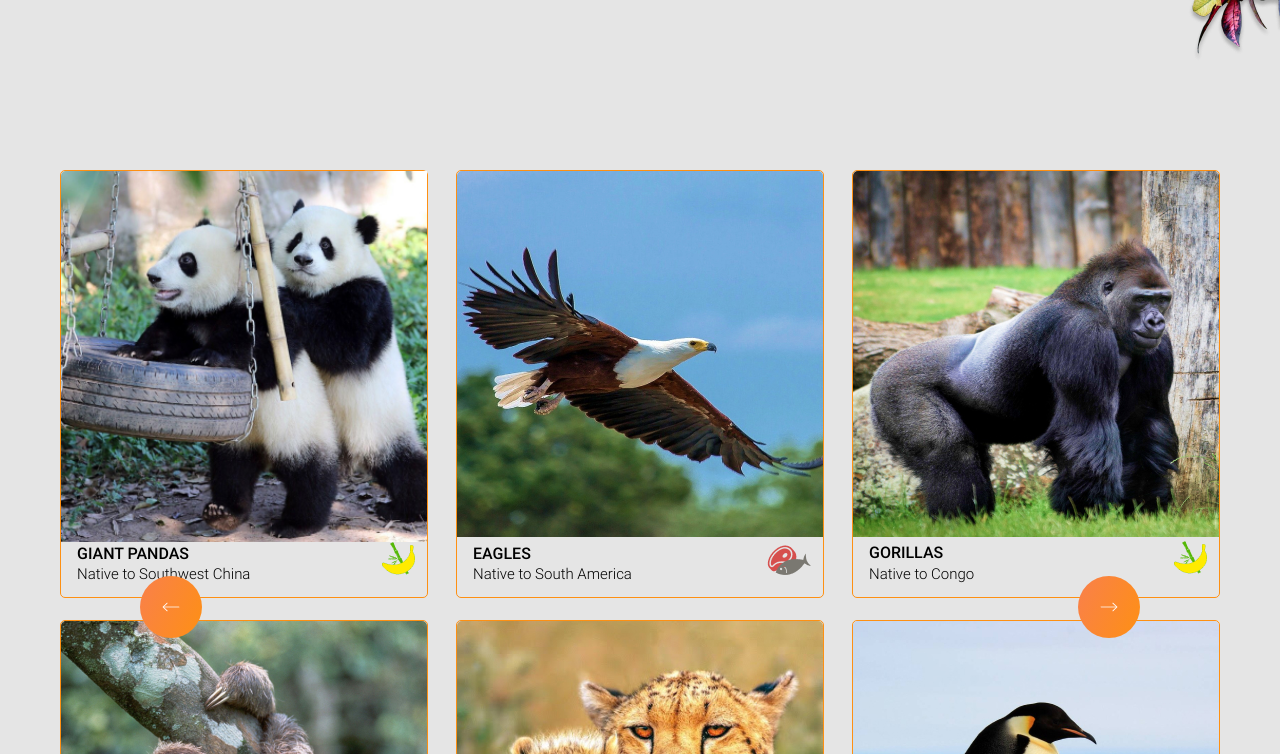
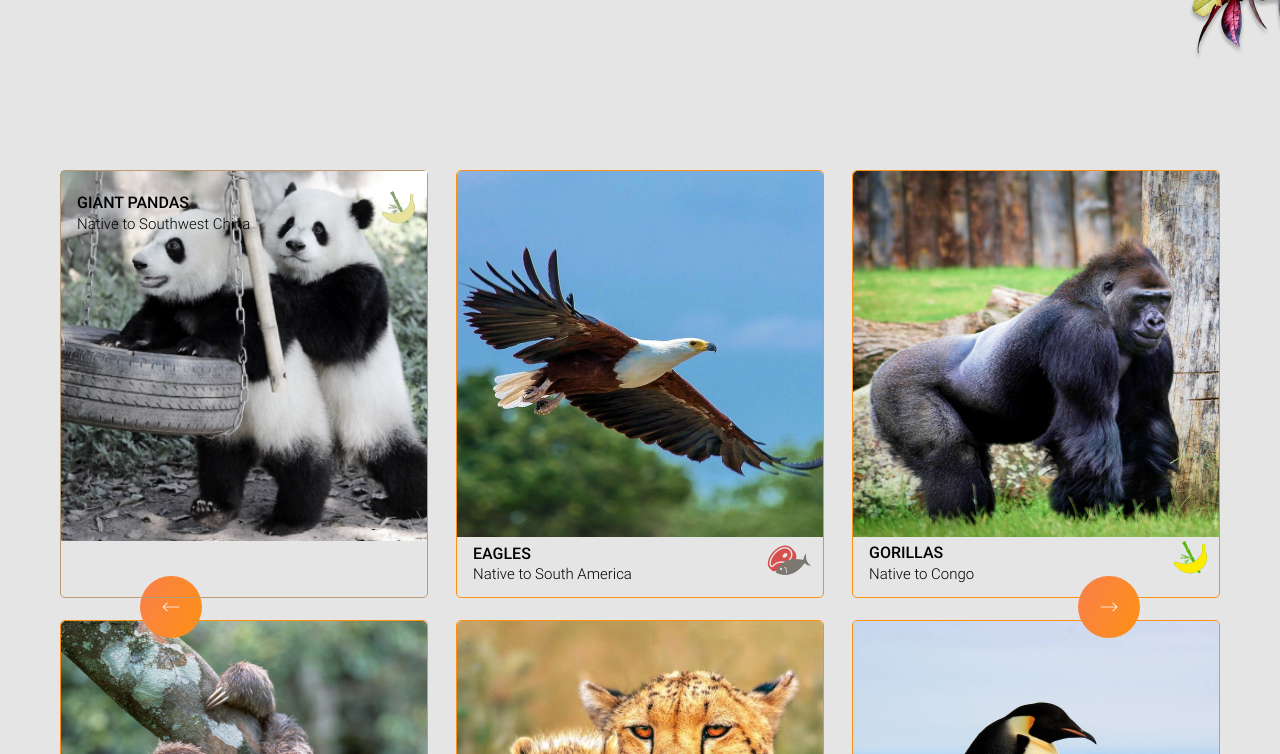
Before and after one commit to tribisalex/RSSchool, a plain HTML site: page online-zoo/pages/main/index.html in a window 1280 px wide. In both pictures the pointer is over the picture 244 px from the left and 1684 px from the top of the page. Shown: the part 1330-2084 px from the top of the page. Drawn offline with Linux system fonts and the light colour scheme.

Commit message:
feat: add pets-card interactive

```diff
--- a/online-zoo/pages/main/style.css
+++ b/online-zoo/pages/main/style.css
@@ -340,10 +340,49 @@ body {
   border-radius: 5px 5px 0 0;
 }
 
-.pets-card-img img:hover {
-  width: 386px;
-  height: 386px;
+.pets-card img:hover {
+  -webkit-transform: scale(1.2);
+  -ms-transform: scale(1.2);
+  transform: scale(1.1);
 }
+
+.pets-card:hover{
+  filter:grayscale(80%);
+  -webkit-filter:grayscale(70%);
+  transition:0.6s;
+  -webkit-transition:0.6s;
+}
+
+.pets-card:hover .pets-card-description{
+  visibility:visible;
+  transition:1s;
+  -webkit-transition:1s;
+  transform:translatey(-350px);
+  -webkit-transform:translatey(-350px)
+}
+
+.pets-card-description-item:hover {
+  color: white;
+}
+
+/*.pets-card:hover .pets_subtitle{*/
+/*  visibility:visible;*/
+/*  transition:1s;*/
+/*  -webkit-transition:1s;*/
+/*  transform:translatey(-350px);*/
+/*  -webkit-transform:translatey(-350px)*/
+/*}*/
+
+/*.pets-card:hover{*/
+/*  filter:grayscale(80%);*/
+/*  -webkit-filter:grayscale(70%);*/
+/*  transition:0.6s;*/
+/*  -webkit-transition:0.6s;*/
+/*}*/
+
+/*.pets-subtitle:hover {*/
+/*  color: white;*/
+/*}*/
 
 .pets-card-description {
   width: 100%;
```
